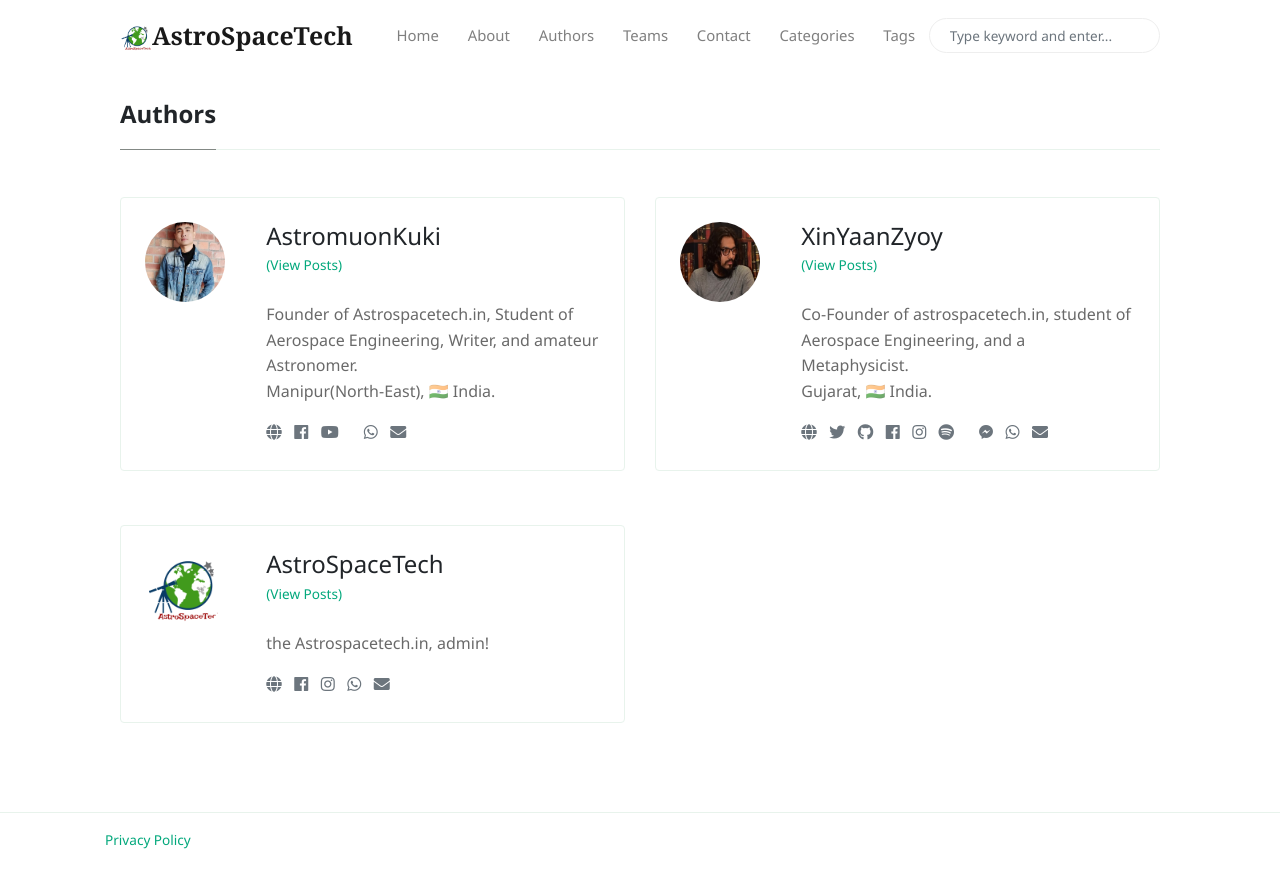
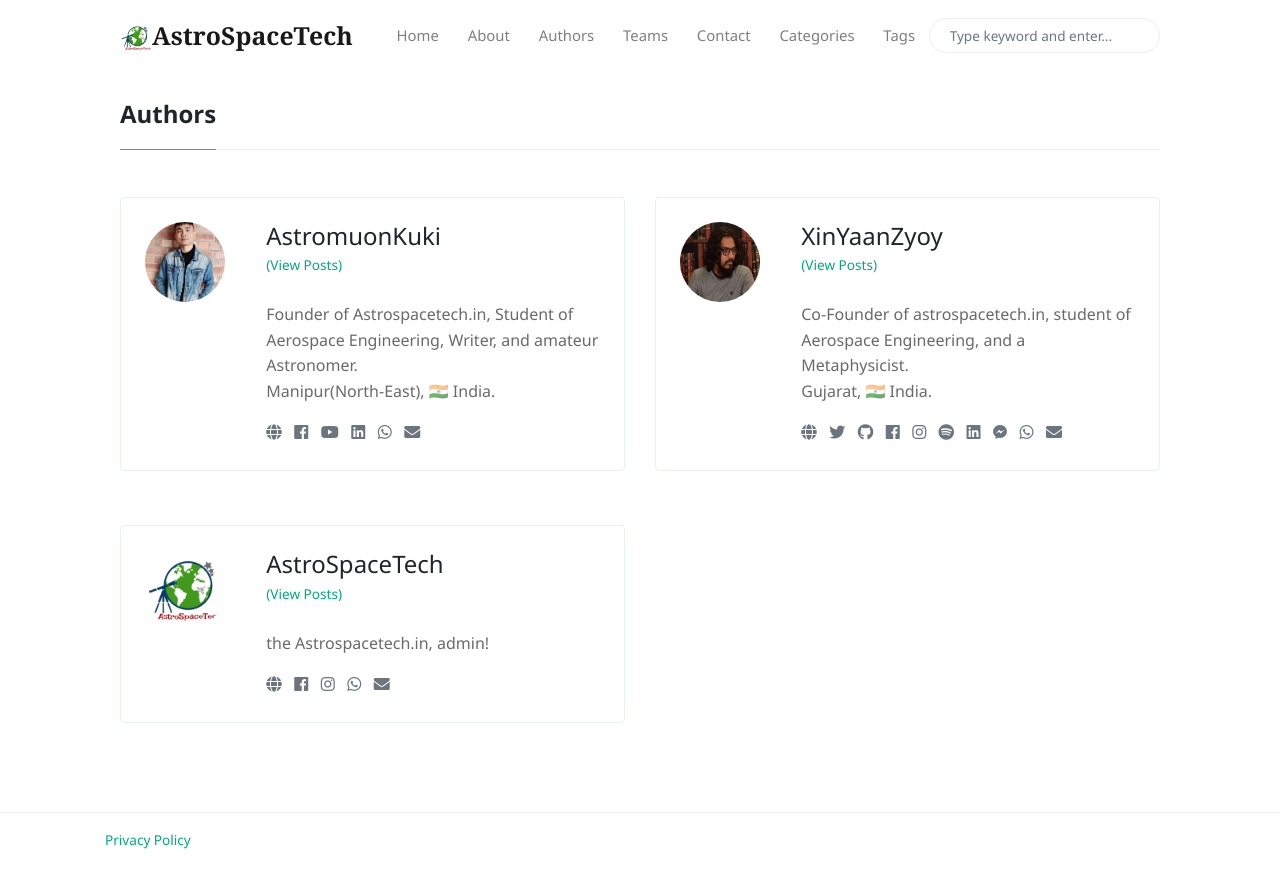
Before and after one commit to AstroSpaceTech/AstroSpaceTech.github.io, a Jekyll site: the page built from _pages/authors-list.html, in a window 1280 px wide. Shown: the top 888 px of the page. Built offline with Jekyll 4.4.1, drawn with Linux system fonts in a browser that asks for light colours; nearby versions of some CDN libraries.

Commit message:
Update authors-list.html

```diff
--- a/_pages/authors-list.html
+++ b/_pages/authors-list.html
@@ -49,7 +49,7 @@ permalink: "/authors-list.html"
                 {% endif %}
 
                 {% if author[1].linkedIn %}
-                <a target="_blank" href="{{ author[1].linkedIn }}"><i class="fab fa-linkedIn text-muted" aria-hidden="true"></i></a>  &nbsp;
+                <a target="_blank" href="{{ author[1].linkedIn }}"><i class="fab fa-linkedin text-muted" aria-hidden="true"></i></a>  &nbsp;
                 {% endif %}
 
                 {% if author[1].messenger %}
```
